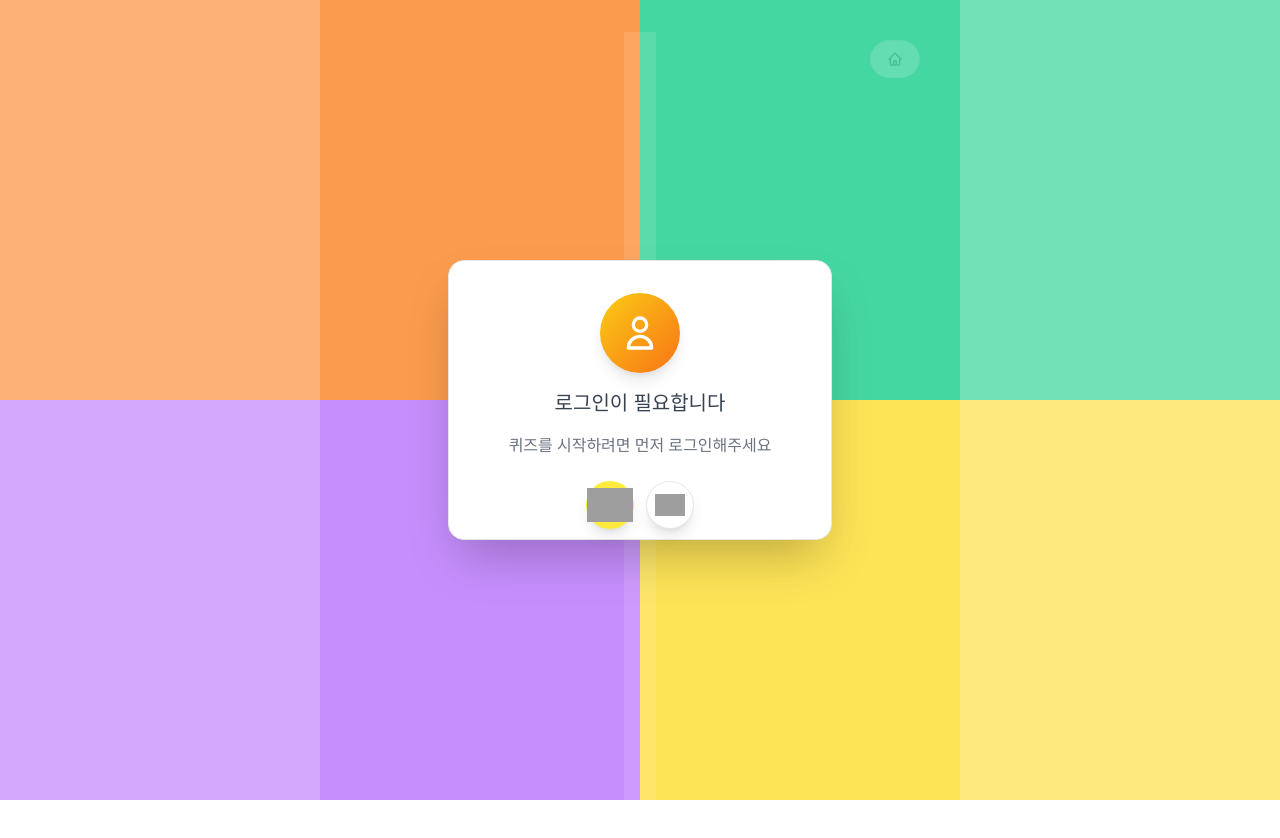
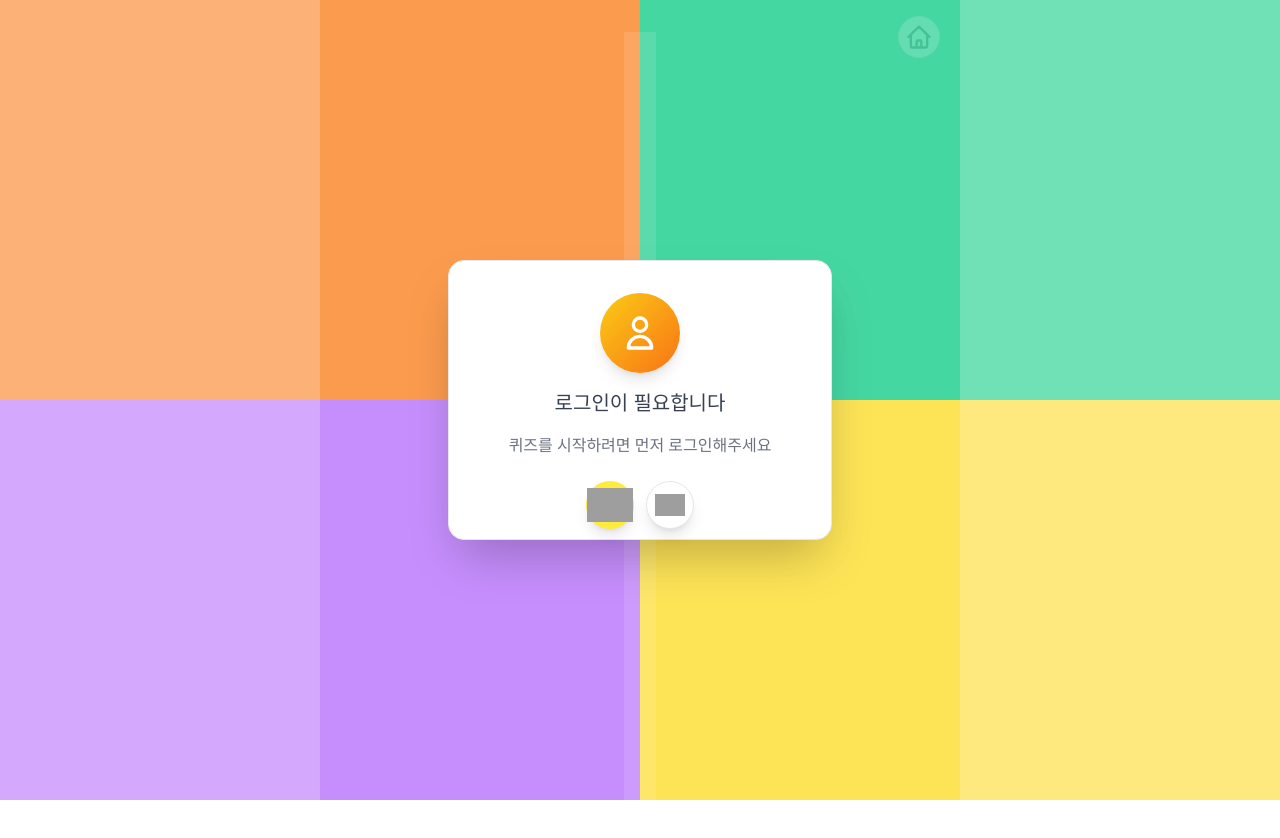
Before and after one commit to Ai-daily-quiz/GPTeacher-frontend, a React (Vite) app in the folder frontend/: page / in a window 1280 px wide. Shown: the top 838 px of the page. Built offline with nearby package versions, Linux system fonts and the light colour scheme; grey boxes are pictures that could not be loaded.

Commit message:
Feat: 홈버튼 추가 /home-button (#54)
Feat: 홈버튼 추가 (close #54)

```diff
--- a/frontend/src/App.jsx
+++ b/frontend/src/App.jsx
@@ -5,7 +5,6 @@ import axios from 'axios';
 import { Quiz } from './components/Quiz/Quiz';
 import LoginModal from './components/LoginModal/LoginModal';
 import supabase from './supabase';
-import { Button } from './components/ClipboardPreview/Button/Button';
 
 function App() {
   const [isPreview, setIsPreview] = useState(false);
@@ -276,13 +275,13 @@ function App() {
           <div className="text-right m-10">
             <div className="absolute top-0 right-0 w-1/2 h-1/2 bg-emerald-400 opacity-70">
               <button
-                className="absolute top-10 right-10 bg-white text-gray-700 px-4 py-2.5 rounded-full text-sm font-medium shadow-sm hover:shadow-md transition-all duration-200 border border-gray-200 flex items-center gap-2"
+                className="absolute top-4 right-5 bg-white text-gray-700 px-1.5 py-1.5 rounded-full text-sm font-medium shadow-sm hover:shadow-md transition-all duration-200 border border-gray-200 flex items-center gap-2"
                 onClick={() => {
-                  /* 홈으로 이동 로직 */
+                  window.location.href = '/';
                 }}
               >
                 <svg
-                  className="w-4 h-4"
+                  className="w-7 h-7"
                   fill="none"
                   stroke="currentColor"
                   viewBox="0 0 24 24"
```
